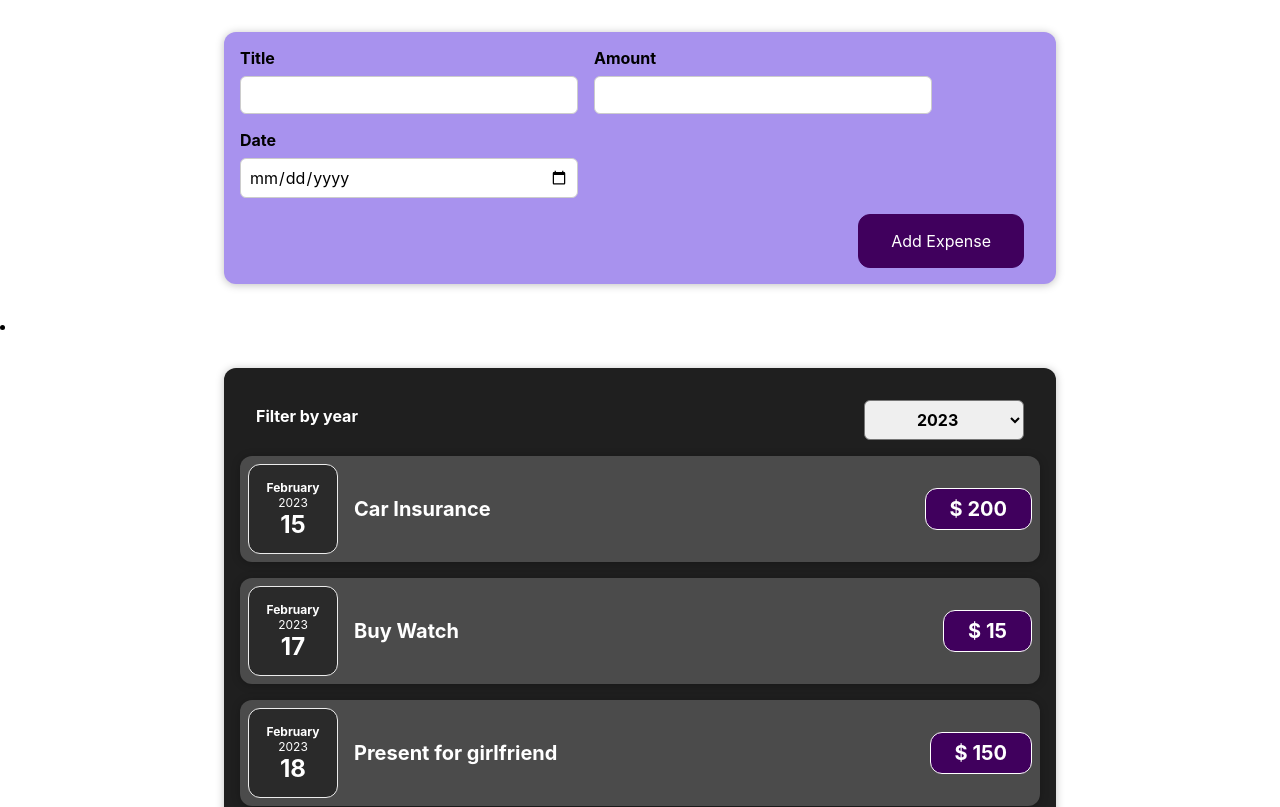
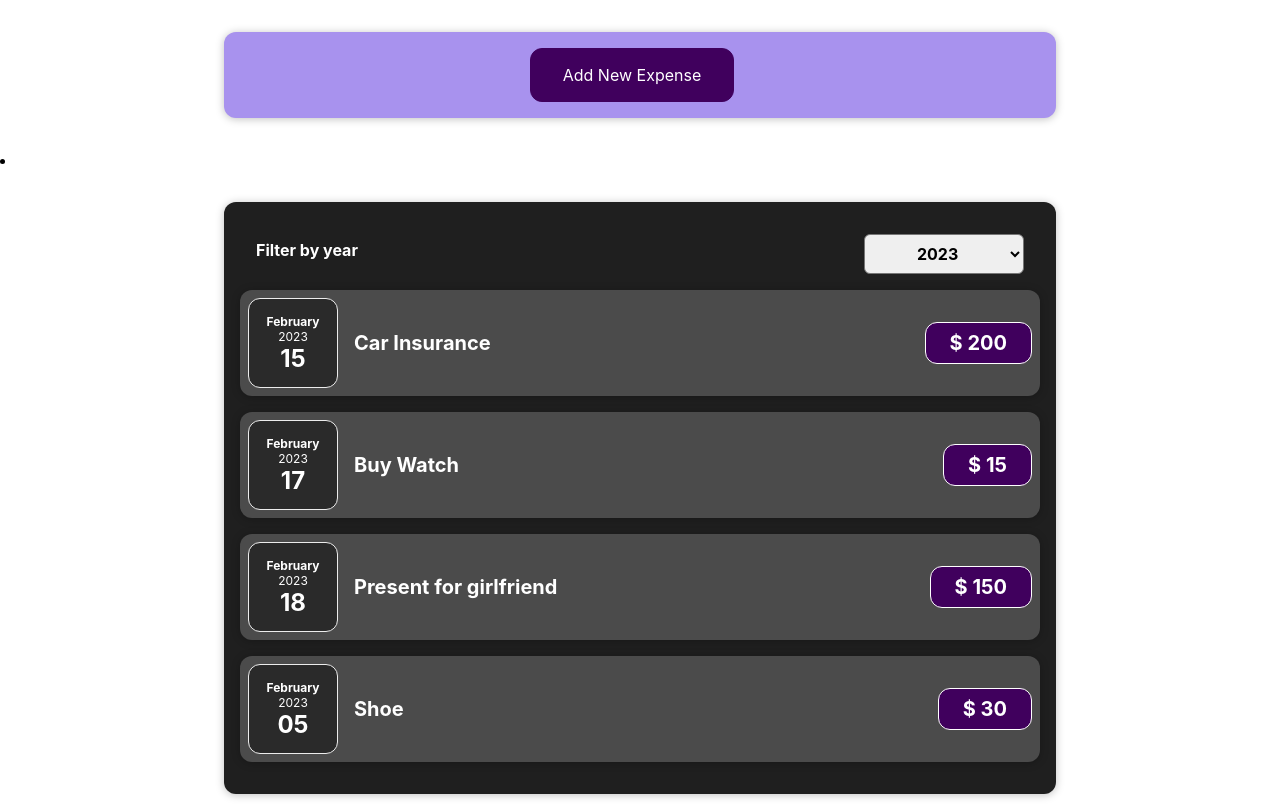
Before and after one commit to Ye99-AungKhant/expensetracker-react, a React (Create React App) app: page / in a window 1280 px wide. Shown: the top 807 px of the page. Built offline with nearby package versions, Linux system fonts and the light colour scheme.

Commit message:
expense form show/hide

```diff
--- a/src/components/NewExpense/NewExpense.js
+++ b/src/components/NewExpense/NewExpense.js
@@ -1,8 +1,10 @@
-import React from "react";
+import React, { useState } from "react";
 import './NewExpense.css'
 import NewExpenseForm from "./NewExpenseForm";
 
 const NewExpense = (props) => {
+
+    const [isEditing, setIsEditing] = useState(false)
 
     const saveExpenseDateHandler = (enteredExpenseData) => {
         const expenseData = {
@@ -13,9 +15,26 @@
         console.log(expenseData);
     }
 
+    const startEditingHandler = () => {
+        setIsEditing(true)
+    }
+
+    const stopEditingHandler = () => {
+        setIsEditing(false)
+    }
+
     return (
         <div className="new-expense">
-            <NewExpenseForm onSaveExpenseData={saveExpenseDateHandler} />
+            {!isEditing && (
+                <button onClick={startEditingHandler}>Add New Expense</button>
+            )}
+
+            {isEditing && (
+                <NewExpenseForm
+                    onSaveExpenseData={saveExpenseDateHandler}
+                    onCancel={stopEditingHandler}
+                />
+            )}
         </div>
     )
 }
--- a/src/components/NewExpense/NewExpenseForm.js
+++ b/src/components/NewExpense/NewExpenseForm.js
@@ -82,6 +82,7 @@
                 </div>
             </div>
             <div className="new-expense__actions">
+                <button type="button" onClick={props.onCancel}>Cancel</button>
                 <button type="submit">Add Expense</button>
             </div>
         </form>
```
